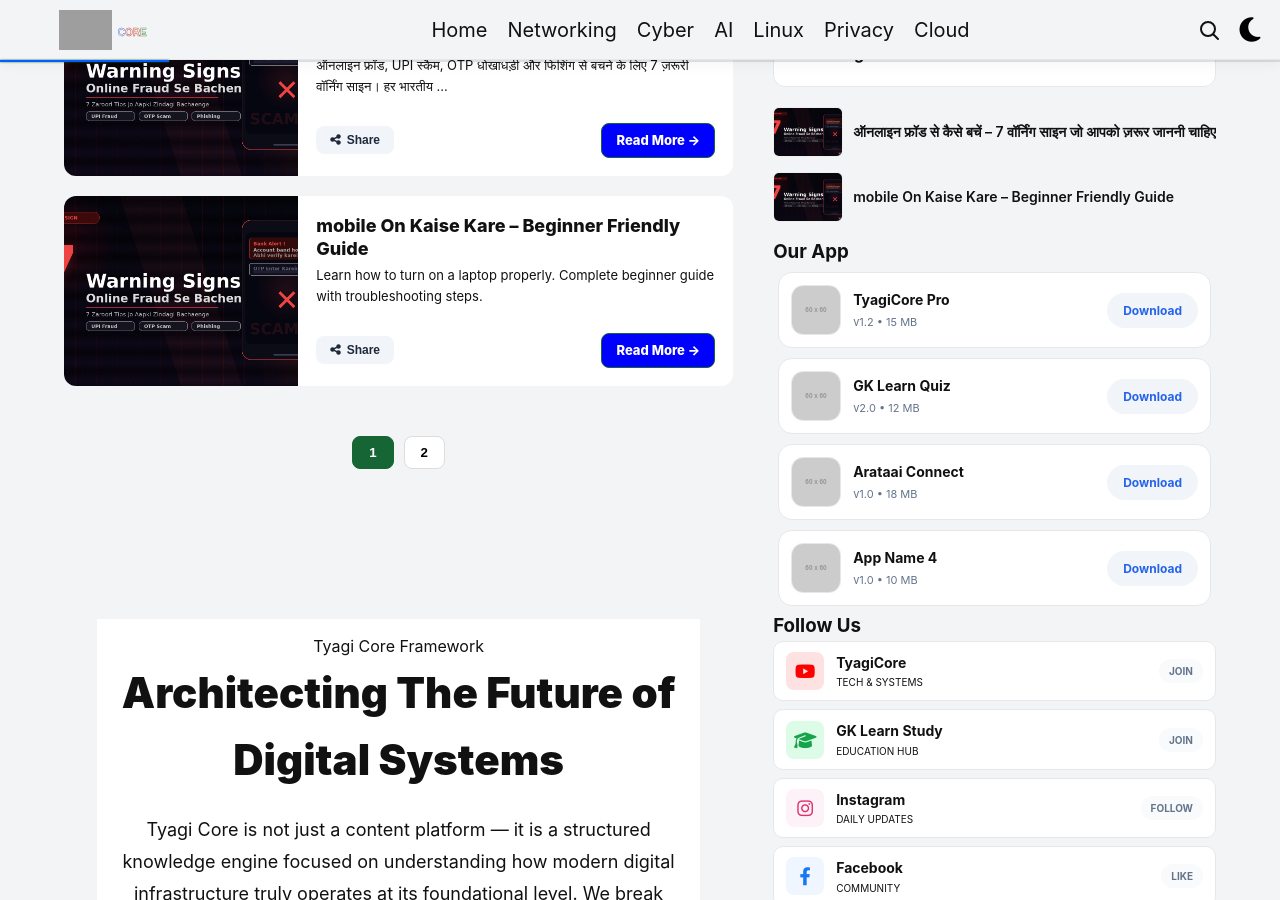
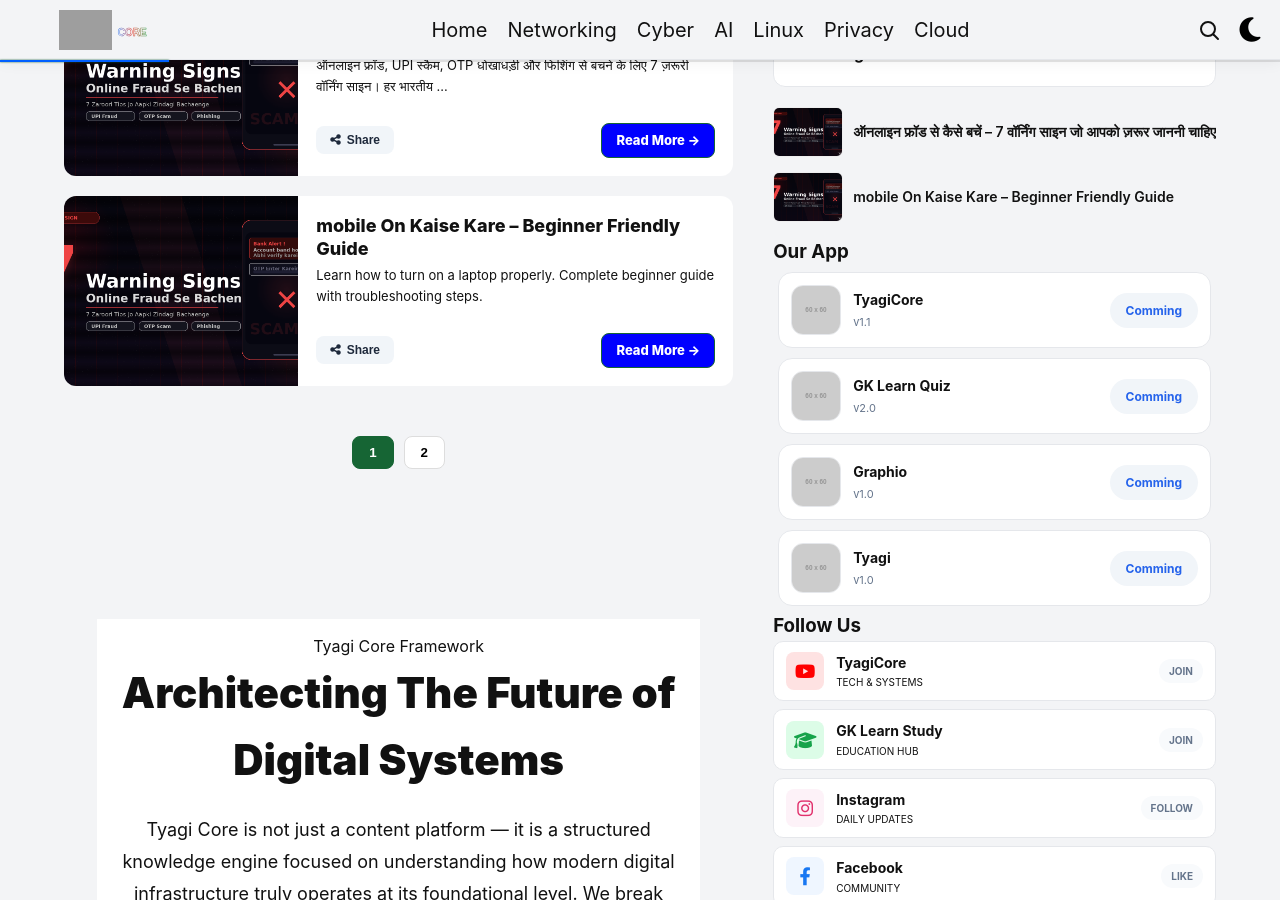
Before and after one commit to HimanshuTyagiJi/TyagiCore, a Jekyll site: the page built from index.html, in a window 1280 px wide and 900 px high, scrolled down 486 px. Built offline with Jekyll 4.4.1, drawn with Linux system fonts in a browser that asks for light colours; the list of posts is cut into pages by our own code; grey boxes are pictures that could not be loaded.

Commit message:
Update default.html

```diff
--- a/_layouts/default.html
+++ b/_layouts/default.html
@@ -310,37 +310,37 @@
   <div class='app-card'>
     <img class='app-logo' src='https://placehold.co/60x60/2563eb/white?text=TC' alt='App Logo'/>
     <div class='app-details'>
-      <span class='app-name'>TyagiCore Pro</span>
-      <span class='app-meta'>v1.2 • 15 MB</span>
+      <span class='app-name'>TyagiCore</span>
+      <span class='app-meta'>v1.1</span>
     </div>
-    <a class='download-btn' href='#' title='Download APK'>Download</a>
+    <a class='download-btn' href='#' title='Download APK'>Comming</a>
   </div>
 
   <div class='app-card'>
     <img class='app-logo' src='https://placehold.co/60x60/16a34a/white?text=GK' alt='App Logo'/>
     <div class='app-details'>
       <span class='app-name'>GK Learn Quiz</span>
-      <span class='app-meta'>v2.0 • 12 MB</span>
+      <span class='app-meta'>v2.0 </span>
     </div>
-    <a class='download-btn' href='#' title='Download APK'>Download</a>
+    <a class='download-btn' href='#' title='Download APK'>Comming</a>
   </div>
 
   <div class='app-card'>
     <img class='app-logo' src='https://placehold.co/60x60/8b5cf6/white?text=AR' alt='App Logo'/>
     <div class='app-details'>
-      <span class='app-name'>Arataai Connect</span>
-      <span class='app-meta'>v1.0 • 18 MB</span>
+      <span class='app-name'>Graphio</span>
+      <span class='app-meta'>v1.0 </span>
     </div>
-    <a class='download-btn' href='#' title='Download APK'>Download</a>
+    <a class='download-btn' href='#' title='Download APK'>Comming</a>
   </div>
 
   <div class='app-card'>
     <img class='app-logo' src='https://placehold.co/60x60/f59e0b/white?text=App' alt='App Logo'/>
     <div class='app-details'>
-      <span class='app-name'>App Name 4</span>
-      <span class='app-meta'>v1.0 • 10 MB</span>
+      <span class='app-name'>Tyagi</span>
+      <span class='app-meta'>v1.0 </span>
     </div>
-    <a class='download-btn' href='#' title='Download APK'>Download</a>
+    <a class='download-btn' href='#' title='Download APK'>Comming</a>
   </div>
 
   </div>
@@ -359,7 +359,7 @@
     <div class='hub-action'>Join</div>
   </a>
 
-  <a class='hub-card study-card' href='https://youtube.com/@gklernstudy' target='_blank'>
+  <a class='hub-card study-card' href='https://youtube.com/@gklearnstudy' target='_blank'>
     <div class='hub-icon'><i class='fas fa-graduation-cap'></i></div>
     <div class='hub-info'>
       <span class='hub-name'>GK Learn Study</span>
@@ -368,7 +368,7 @@
     <div class='hub-action'>Join</div>
   </a>
 
-  <a class='hub-card ig-card' href='https://instagram.com/your-id' target='_blank'>
+  <a class='hub-card ig-card' href='https://instagram.com/tyagicore' target='_blank'>
     <div class='hub-icon'><i class='fab fa-instagram'></i></div>
     <div class='hub-info'>
       <span class='hub-name'>Instagram</span>
@@ -377,7 +377,7 @@
     <div class='hub-action'>Follow</div>
   </a>
 
-  <a class='hub-card fb-card' href='https://facebook.com/your-page' target='_blank'>
+  <a class='hub-card fb-card' href='https://facebook.com/himanshutyagie' target='_blank'>
     <div class='hub-icon'><i class='fab fa-facebook-f'></i></div>
     <div class='hub-info'>
       <span class='hub-name'>Facebook</span>
@@ -386,7 +386,7 @@
     <div class='hub-action'>Like</div>
   </a>
 
-  <a class='hub-card arataai-card' href='https://arataai.com' target='_blank'>
+  <a class='hub-card arataai-card' href='https://aratt.ai@tyagicore' target='_blank'>
     <div class='hub-icon'><i class='fas fa-link'></i></div>
     <div class='hub-info'>
       <span class='hub-name'>Arataai</span>
@@ -395,7 +395,7 @@
     <div class='hub-action'>Visit</div>
   </a>
 
-  <a class='hub-card tg-card' href='https://t.me/tyagicore' target='_blank'>
+  <a class='hub-card tg-card' href='https://t.me/TyagiCore' target='_blank'>
     <div class='hub-icon'><i class='fab fa-telegram-plane'></i></div>
     <div class='hub-info'>
       <span class='hub-name'>Telegram</span>
```
